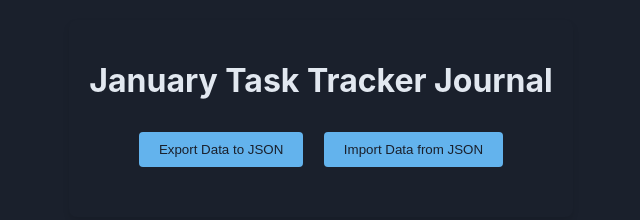
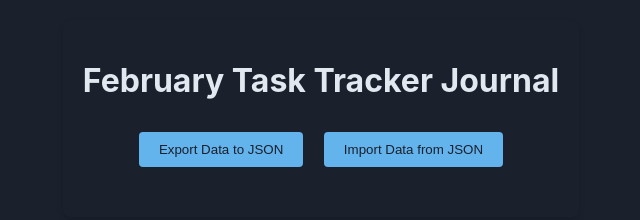
Before and after one commit to alinium/alinium.github.io, a plain HTML site: page index.html in a window 1280 px wide. Shown: the whole page, without its empty margins (319-959 px from the left). Drawn offline with Linux system fonts and the light colour scheme.

Commit message:
Set month name dynamically

```diff
--- a/index.html
+++ b/index.html
@@ -3,7 +3,7 @@
 <head>
     <meta charset="UTF-8">
     <meta name="viewport" content="width=device-width, initial-scale=1.0">
-    <title>January Task Tracker Journal</title>
+    <title>Task Tracker Journal</title>
     <script>
         const wellnessMessages = [
             "🌿 You Are in Flow.",
@@ -215,7 +215,21 @@
 </head>
 <body>
 <div class="container">
-    <h1>January Task Tracker Journal</h1>
+    <h1 id="dynamic-heading">Task Tracker Journal</h1>
+
+    <script>
+        // Get current month name
+        const monthNames = [
+            "January", "February", "March", "April", "May", "June",
+            "July", "August", "September", "October", "November", "December"
+        ];
+        const currentMonth = monthNames[new Date().getMonth()];
+        const heading = `${currentMonth} Task Tracker Journal`;
+
+        // Set the heading dynamically
+        document.getElementById("dynamic-heading").textContent = heading;
+        document.title = heading;
+    </script>
 
     <header style="margin: 20px; padding: 10px; text-align: center; border-radius: 8px;">
         <button id="export-data-btn"
```
